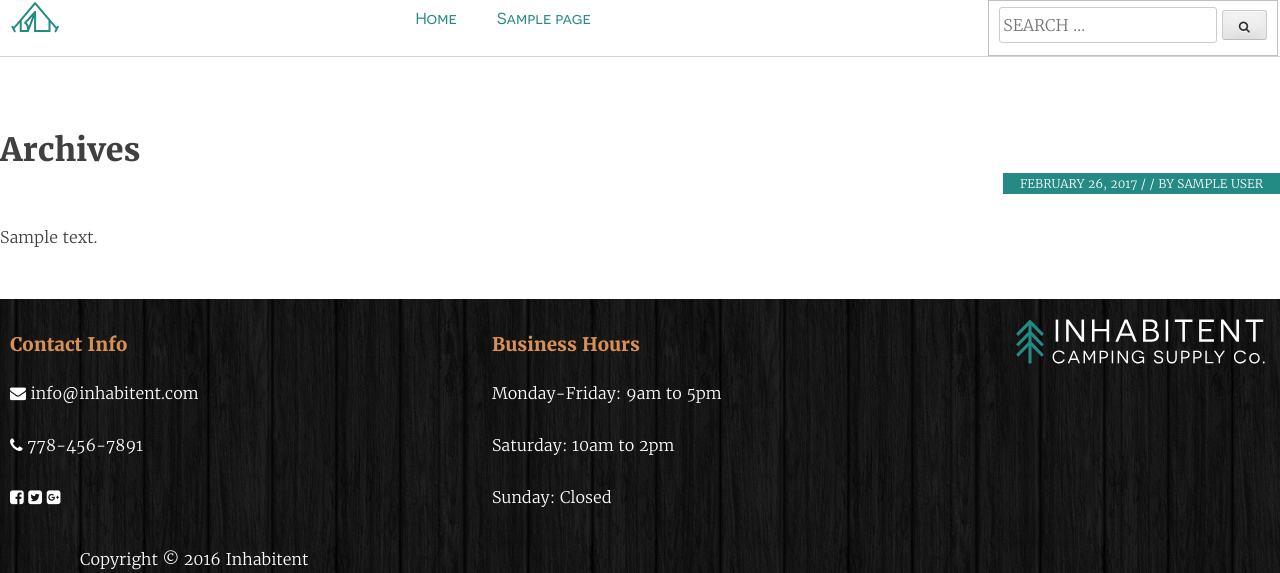
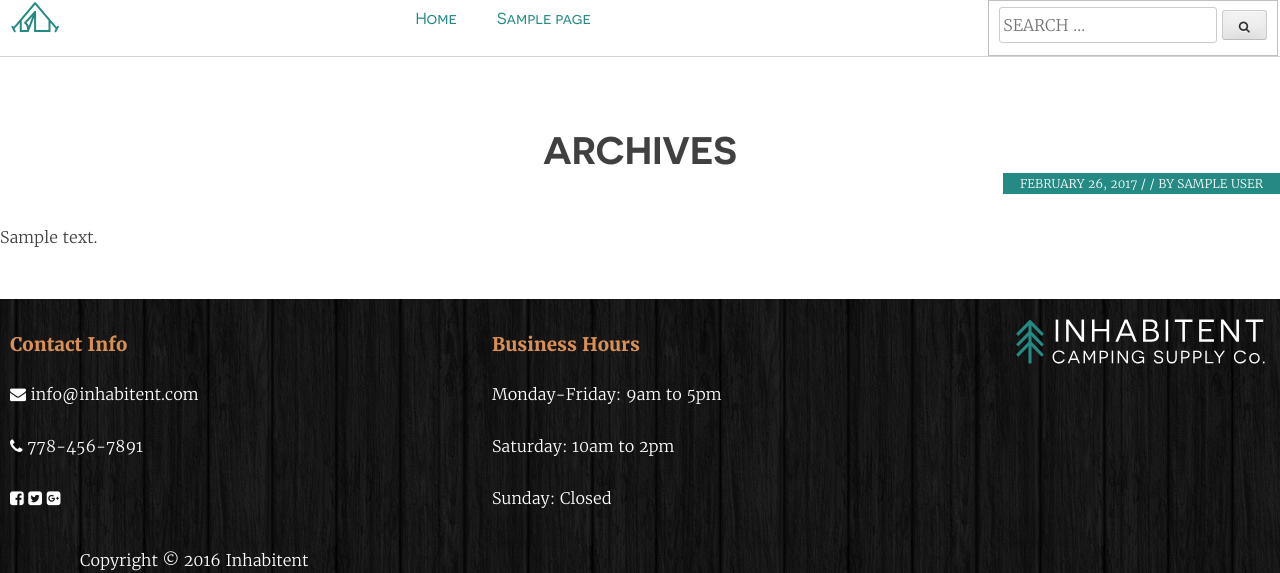
Before and after one commit to julielo/Inhabitent, a WordPress theme: template themes/inhabitent/archive.php in a window 1280 px wide. Shown: the top 573 px of the page. Run offline with PHP 8.4 and a stand-in for WordPress, Linux system fonts and the light colour scheme; the site name, menu and one post (Sample post) are stand-ins, and other content is empty; some web fonts are replaced.

Commit message:
Styled page title for Shop Stuff page.

```diff
--- a/themes/inhabitent/sass/_products.scss
+++ b/themes/inhabitent/sass/_products.scss
@@ -1,5 +1,13 @@
 .archive {
   // Categories at top of page
+  h1.page-title {
+    font-family: $font_accent;
+    font-size: 2.4rem;
+    line-height: 1.25;
+    text-align: center;
+    text-transform: uppercase;
+  }
+
   .shop-category-container {
     display: flex;
     justify-content: center;
--- a/themes/inhabitent/style.css
+++ b/themes/inhabitent/style.css
@@ -907,6 +907,13 @@ a:hover {
   margin-right: 5px;
   width: 250px; }
 
+.archive h1.page-title {
+  font-family: "Novecento", sans serif;
+  font-size: 2.4rem;
+  line-height: 1.25;
+  text-align: center;
+  text-transform: uppercase; }
+
 .archive .shop-category-container {
   display: -ms-flexbox;
   display: flex;
```
Also changed, not shown: themes/inhabitent/build/css/style.min.css, 1 other file.
